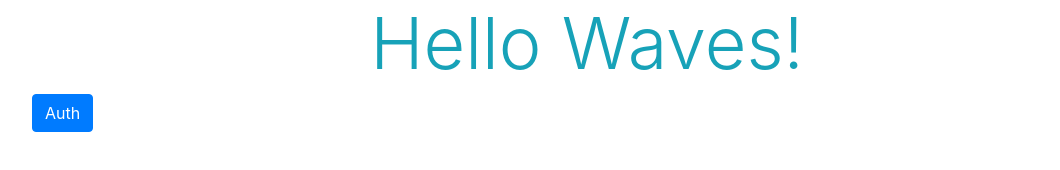
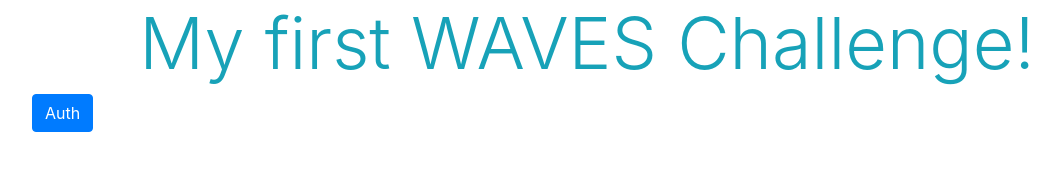
Before and after one commit to OffshoreW/mweb3waves2, a React app: page index.html in a window 1280 px wide. Shown: the whole page, without its empty margins (53-1113 px from the left). Built offline with nearby package versions, Linux system fonts and the light colour scheme.

Commit message:
boilerplate

```diff
--- a/index.html
+++ b/index.html
@@ -6,7 +6,7 @@
     <link rel="stylesheet" href="https://stackpath.bootstrapcdn.com/bootstrap/4.3.1/css/bootstrap.min.css" integrity="sha384-ggOyR0iXCbMQv3Xipma34MD+dH/1fQ784/j6cY/iJTQUOhcWr7x9JvoRxT2MZw1T" crossorigin="anonymous">
   </head>
   <body>
-    <h1 class="display-3 text-center text-info">Hello Waves!</h1>
+    <h1 class="display-3 text-center text-info">My first WAVES Challenge!</h1>
     <div id="app"></div>
     <script type="text/javascript" src="./build.js"></script>
   </body>
```
